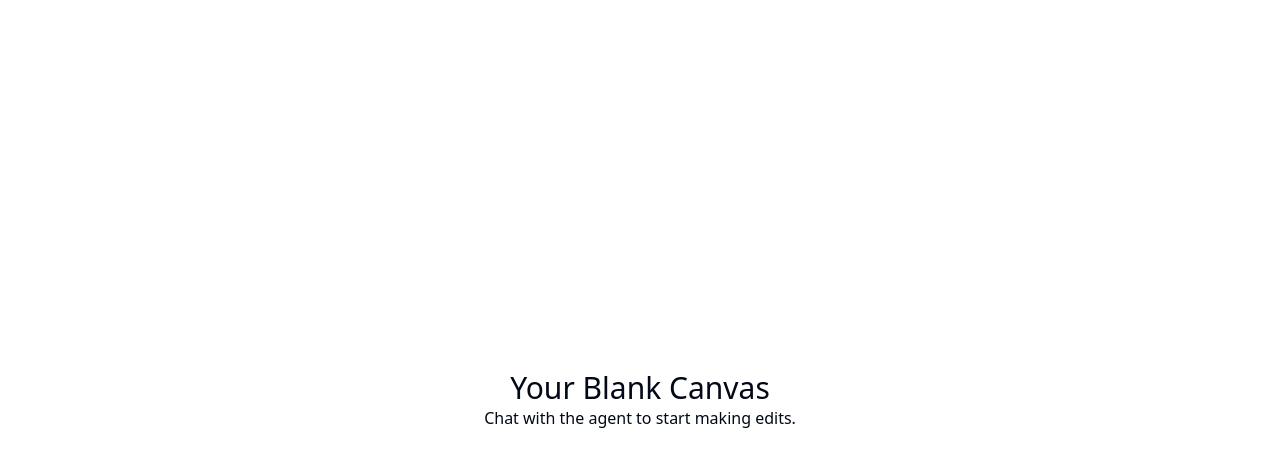
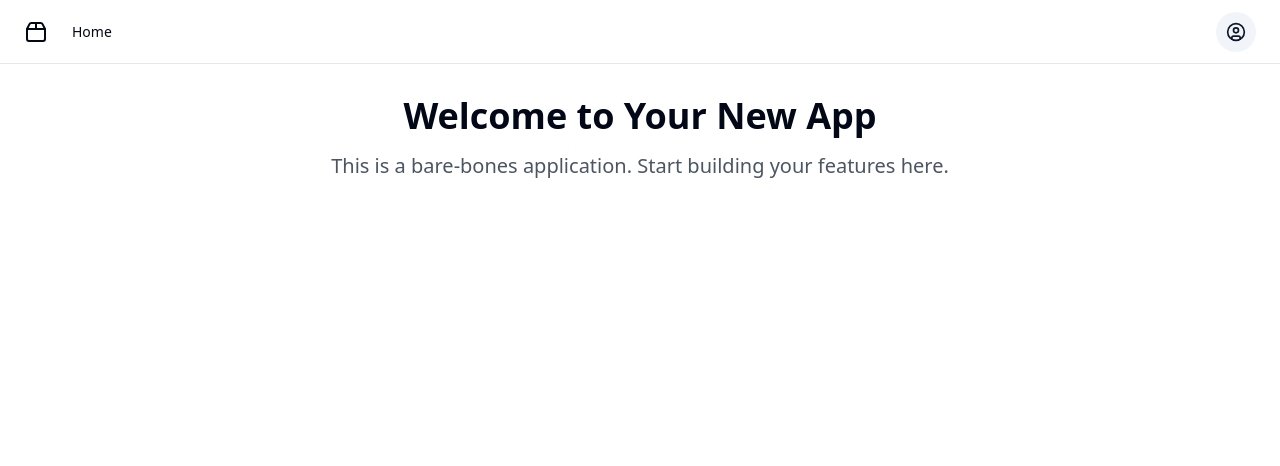
Before and after one commit to GPT-Engineer-App-Dev/foundation-fun, a React (Vite) app: page / in a window 1280 px wide. Shown: the top 466 px of the page. Built offline with nearby package versions, Linux system fonts and the light colour scheme.

Commit message:
Create bare-bones application structure with navbar layout and simple home page

```diff
--- a/src/App.jsx
+++ b/src/App.jsx
@@ -3,7 +3,7 @@ import { TooltipProvider } from "@/components/ui/tooltip";
 import { QueryClient, QueryClientProvider } from "@tanstack/react-query";
 import { Home } from "lucide-react";
 import { Route, BrowserRouter as Router, Routes } from "react-router-dom";
-import Layout from "./layouts/default"; // available: default, navbar, sidebar
+import NavbarLayout from "./layouts/navbar"; // Importing the navbar layout
 import Index from "./pages/Index.jsx";
 const queryClient = new QueryClient();
 
@@ -22,7 +22,7 @@ const App = () => {
         <Toaster />
         <Router>
           <Routes>
-            <Route path="/" element={<Layout />}>
+            <Route path="/" element={<NavbarLayout />}>
               <Route index element={<Index />} />
               {/* Add more routes here as needed */}
             </Route>
--- a/src/pages/Index.jsx
+++ b/src/pages/Index.jsx
@@ -1,10 +1,12 @@
-// Update this page (the content is just a fallback if you fail to update the page)
+import React from 'react';
 
 const Index = () => {
   return (
-    <div className="text-center">
-      <h1 className="text-3xl">Your Blank Canvas</h1>
-      <p>Chat with the agent to start making edits.</p>
+    <div className="container mx-auto px-4 py-8">
+      <h1 className="text-4xl font-bold mb-4 text-center">Welcome to Your New App</h1>
+      <p className="text-xl text-gray-600 text-center">
+        This is a bare-bones application. Start building your features here.
+      </p>
     </div>
   );
 };
```
